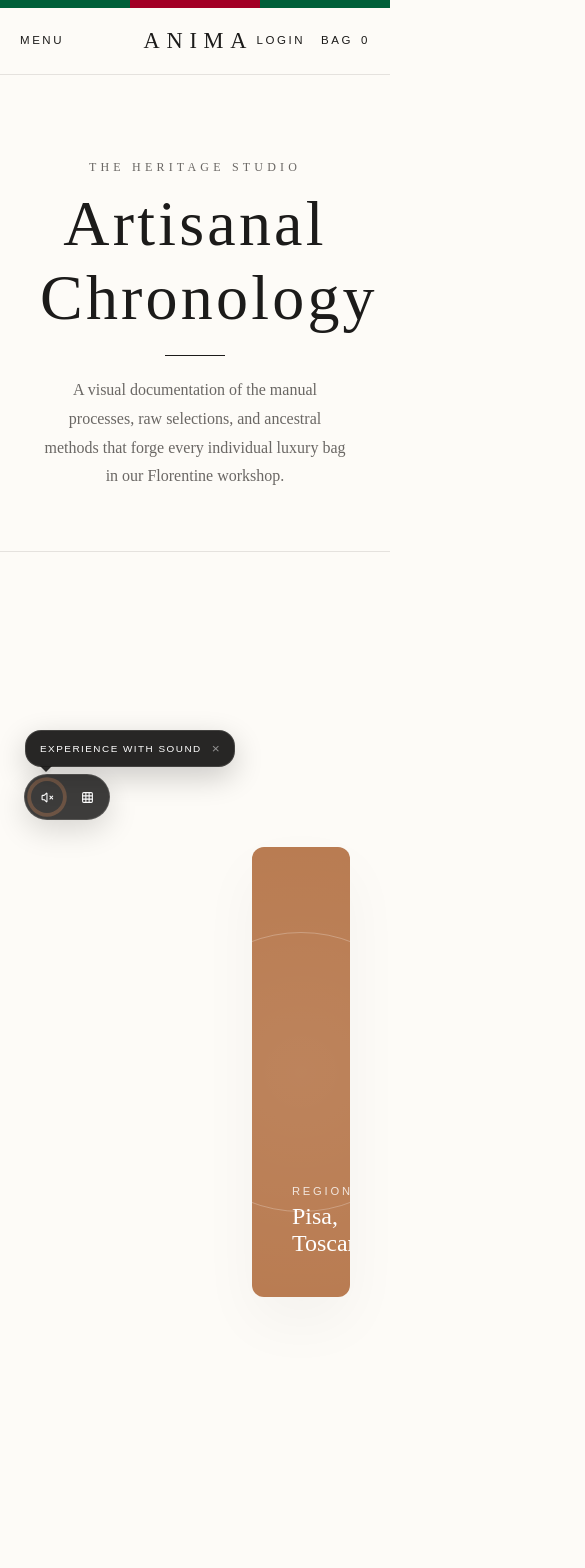
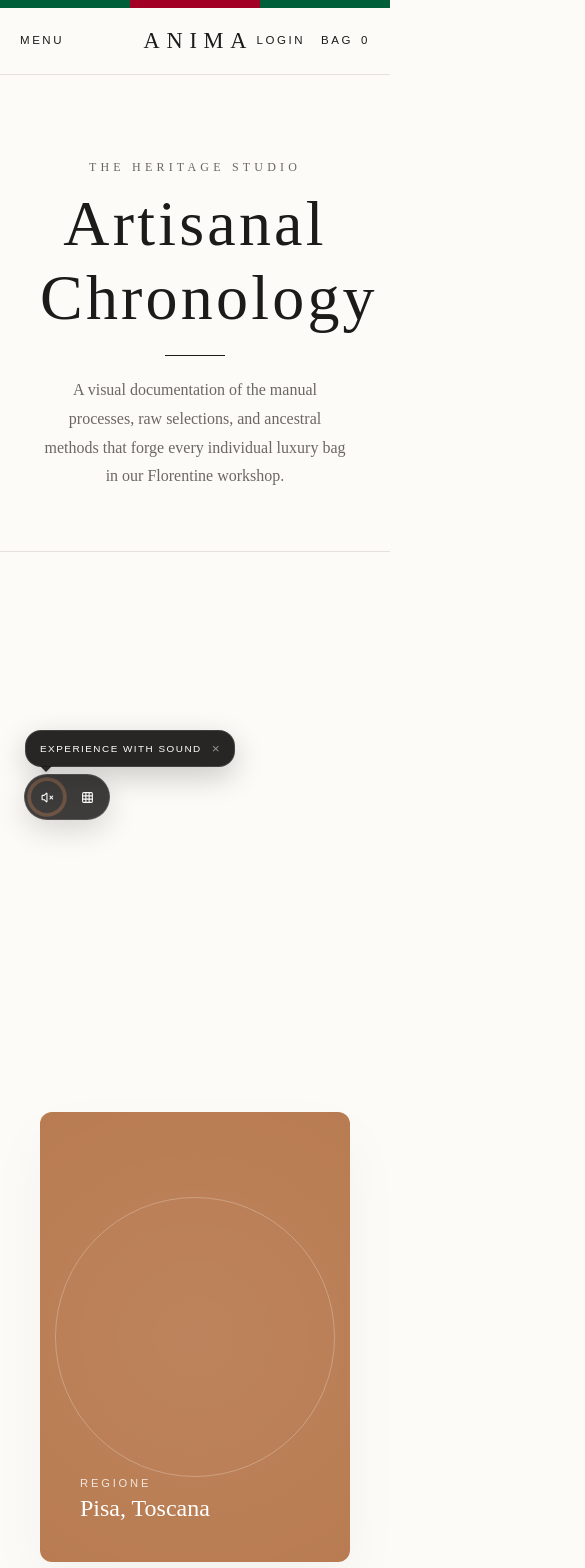
Before and after one commit to apoorv-xs/Maison-Anima, a React (Vite) app: page /craft in a window 390 px wide. Shown: the top 1568 px of the page, 585 px wide, since content can reach past the window. Built offline with nearby package versions, Linux system fonts and the light colour scheme; a web font is replaced by a local one.

Commit message:
style: optimize lookbook and crafts pages for mobile viewports

```diff
--- a/src/index.css
+++ b/src/index.css
@@ -1387,10 +1387,34 @@ a {
     position: relative;
 }
 
+.journal-entry-layout {
+    display: grid;
+    grid-template-columns: 1.2fr 1fr;
+    gap: 60px;
+    align-items: center;
+}
+
+.craft-layout-1 {
+    display: grid;
+    grid-template-columns: 1fr 1.2fr;
+    gap: 80px;
+    align-items: center;
+}
+
+.craft-layout-2 {
+    display: grid;
+    grid-template-columns: 1.2fr 1fr;
+    gap: 80px;
+    align-items: center;
+}
+
 @media (max-width: 991px) {
     .registry-layout,
     .profile-layout,
-    .cart-layout {
+    .cart-layout,
+    .journal-entry-layout,
+    .craft-layout-1,
+    .craft-layout-2 {
         grid-template-columns: 1fr;
         gap: 40px;
     }
--- a/src/pages/Craft.jsx
+++ b/src/pages/Craft.jsx
@@ -199,7 +199,7 @@ function Craft() {
 
       {/* Scene 1 */}
       <section className="craft-scene-1" style={{ minHeight: '80vh', padding: '100px 0', borderTop: '1px solid #E5E2DE', display: 'flex', alignItems: 'center' }}>
-        <div className="section-container" style={{ display: 'grid', gridTemplateColumns: '1fr 1.2fr', gap: '80px', alignItems: 'center' }}>
+        <div className="section-container craft-layout-1">
           <div className="craft-desc-1">
             <span style={{ fontSize: '0.75rem', color: '#B97C52', textTransform: 'uppercase', letterSpacing: '0.2em', display: 'block', marginBottom: '16px' }} className="font-sans">
               Capitolo Primo
@@ -347,7 +347,7 @@ function Craft() {
 
       {/* Scene 2 */}
       <section className="craft-scene-2" style={{ minHeight: '80vh', padding: '100px 0', backgroundColor: '#F8F5F0', borderTop: '1px solid #E5E2DE', display: 'flex', alignItems: 'center' }}>
-        <div className="section-container" style={{ display: 'grid', gridTemplateColumns: '1.2fr 1fr', gap: '80px', alignItems: 'center' }}>
+        <div className="section-container craft-layout-2">
           <div style={{ textAlign: 'center', backgroundColor: '#FFFFFF', padding: '40px', borderRadius: '12px', border: '1px solid #E5E2DE', boxShadow: '0 20px 40px rgba(0,0,0,0.02)' }}>
             <svg viewBox="0 0 400 300" width="100%" height="260">
               <path
@@ -394,7 +394,7 @@ function Craft() {
 
       {/* Scene 3 */}
       <section className="craft-scene-3" style={{ minHeight: '80vh', padding: '100px 0', borderTop: '1px solid #E5E2DE', display: 'flex', alignItems: 'center' }}>
-        <div className="section-container" style={{ display: 'grid', gridTemplateColumns: '1fr 1.2fr', gap: '80px', alignItems: 'center' }}>
+        <div className="section-container craft-layout-1">
           <div>
             <span style={{ fontSize: '0.75rem', color: '#B97C52', textTransform: 'uppercase', letterSpacing: '0.2em', display: 'block', marginBottom: '16px' }} className="font-sans">
               Capitolo Terzo
@@ -456,7 +456,7 @@ function Craft() {
 
       {/* Scene 4 */}
       <section className="craft-scene-4" style={{ minHeight: '90vh', padding: '100px 0', backgroundColor: '#F8F5F0', borderTop: '1px solid #E5E2DE', display: 'flex', alignItems: 'center' }}>
-        <div className="section-container" style={{ display: 'grid', gridTemplateColumns: '1.2fr 1fr', gap: '80px', alignItems: 'center' }}>
+        <div className="section-container craft-layout-2">
           <div style={{ position: 'relative', height: '400px', backgroundColor: '#FFFFFF', borderRadius: '12px', border: '1px solid #E5E2DE', overflow: 'hidden', display: 'flex', flexDirection: 'column', justifyContent: 'center', alignItems: 'center' }}>
             <div style={{ position: 'absolute', top: '20px', fontSize: '0.65rem', textTransform: 'uppercase', letterSpacing: '0.15em', color: '#6A6764' }} className="font-sans">
               Hot Brass Emboss Simulation
--- a/src/pages/Journal.jsx
+++ b/src/pages/Journal.jsx
@@ -111,7 +111,7 @@ function Journal() {
 
         <div style={{ display: 'flex', flexDirection: 'column', gap: '120px' }}>
           {lookbookEntries.map((entry) => (
-            <div key={entry.id} style={{ display: 'grid', gridTemplateColumns: '1.2fr 1fr', gap: '60px', alignItems: 'center' }}>
+            <div key={entry.id} className="journal-entry-layout">
 
               {/* Left Side: Interactive Parallax Hotspot Frame */}
               <div
```
